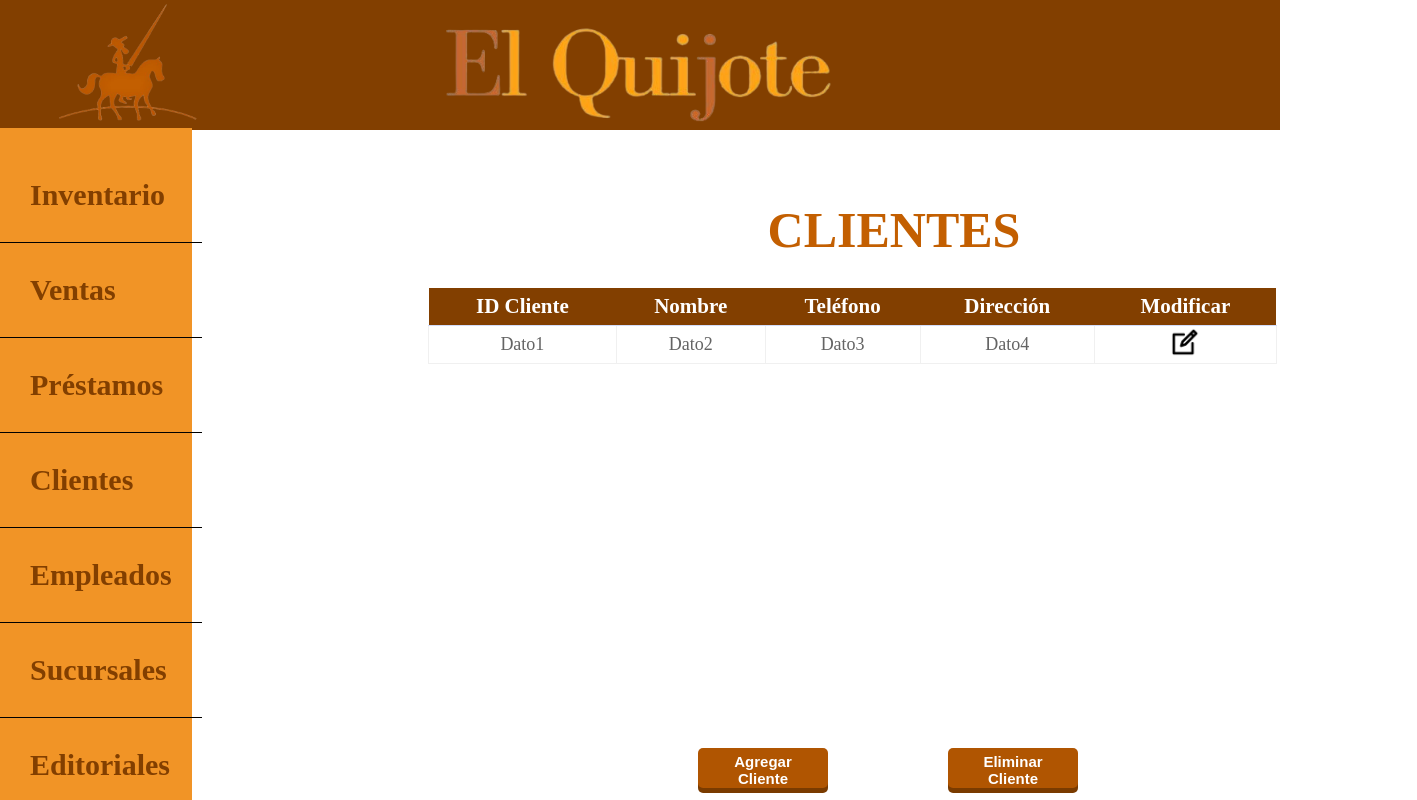
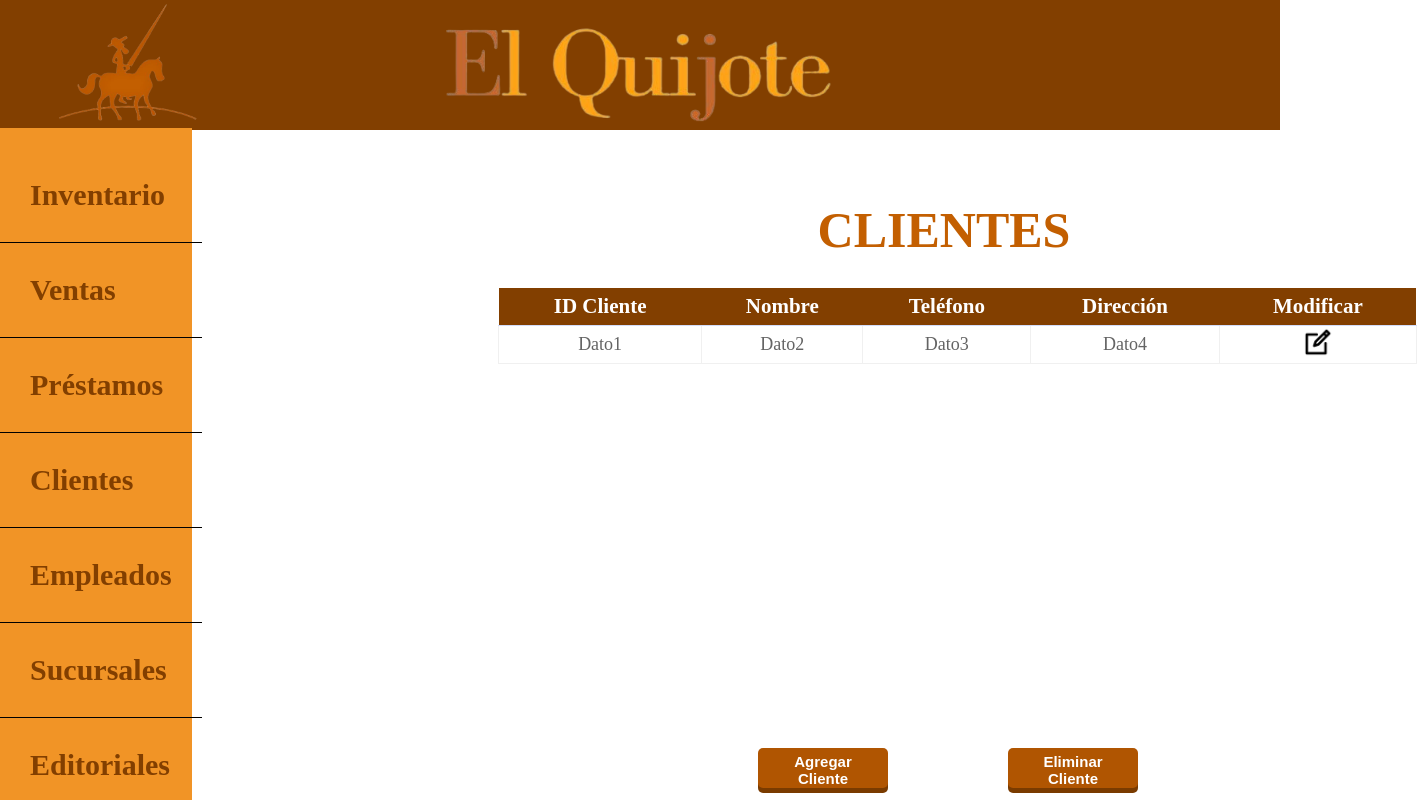
Before and after one commit to cuboalcub/front-Quijote, an Angular app: page /cliente in a window 1280 px wide. Shown: the top 800 px of the page, 1417 px wide, since content can reach past the window. Built offline with nearby package versions, Linux system fonts and the light colour scheme.

Commit message:
modificaciontablasv2

```diff
--- a/src/app/Clientes/cliente/cliente.component.css
+++ b/src/app/Clientes/cliente/cliente.component.css
@@ -8,7 +8,7 @@
     position: absolute;
     width: 612px;
     height: 164px;
-    left: 580px;
+    left: 630px;
     top: 50px;
     font-family: 'Amiri';
     font-style: normal;
@@ -19,10 +19,12 @@
 }
 
 .tabla-container {
+    max-height: 300px;
+    overflow-y: auto;
     width: 100%;
     justify-content: center;
     margin-top: 50px; /* Ajusta el margen superior */
-    padding-left: 420px;
+    padding-left: 490px;
     padding-top: 160px;
 }
 
@@ -125,8 +127,13 @@ footer {
 .botones-container{
     position: absolute;
     top: 750px;
-    left: 40px;
+    left: 100px;
 }
 .cliente-container{
     position: absolute;
 }
+
+thead{
+    position: sticky;
+    top: 0;
+}
--- a/src/app/Editorial/editoriales/editoriales.component.css
+++ b/src/app/Editorial/editoriales/editoriales.component.css
@@ -8,7 +8,7 @@
     position: absolute;
     width: 612px;
     height: 164px;
-    left: 580px;
+    left: 620px;
     top: 50px;
     font-family: 'Amiri';
     font-style: normal;
@@ -19,10 +19,12 @@
 }
 
 .tabla-container {
+    max-height: 300px;
+    overflow-y: auto;
     width: 100%;
     justify-content: center;
     margin-top: 50px; /* Ajusta el margen superior */
-    padding-left: 420px;
+    padding-left: 480px;
     padding-top: 160px;
 }
 
@@ -125,8 +127,13 @@ footer {
 .botones-container{
     position: absolute;
     top: 750px;
-    left: 40px;
+    left: 90px;
 }
 .editoriales-container{
     position: absolute;
 }
+
+thead{
+    position: sticky;
+    top: 0;
+}
--- a/src/app/Empleado/empleados/empleados.component.css
+++ b/src/app/Empleado/empleados/empleados.component.css
@@ -8,7 +8,7 @@
     position: absolute;
     width: 612px;
     height: 164px;
-    left: 580px;
+    left: 670px;
     top: 50px;
     font-family: 'Amiri';
     font-style: normal;
@@ -19,10 +19,12 @@
 }
 
 .tabla-container {
+    max-height: 300px;
+    overflow-y: auto;
     width: 100%;
     justify-content: center;
     margin-top: 50px; /* Ajusta el margen superior */
-    padding-left: 420px;
+    padding-left: 490px;
     padding-top: 160px;
 }
 
@@ -125,8 +127,13 @@ footer {
 .botones-container{
     position: absolute;
     top: 750px;
-    left: 40px;
+    left: 150px;
 }
 .empleados-container{
     position: absolute;
 }
+
+thead{
+    position: sticky;
+    top: 0;
+}
--- a/src/app/Genero/generos/generos.component.css
+++ b/src/app/Genero/generos/generos.component.css
@@ -8,7 +8,7 @@
     position: absolute;
     width: 612px;
     height: 164px;
-    left: 580px;
+    left: 630px;
     top: 50px;
     font-family: 'Amiri';
     font-style: normal;
@@ -19,10 +19,12 @@
 }
 
 .tabla-container {
+    max-height: 300px;
+    overflow-y: auto;
     width: 100%;
     justify-content: center;
     margin-top: 50px; /* Ajusta el margen superior */
-    padding-left: 500px;
+    padding-left: 540px;
     padding-top: 160px;
 }
 
@@ -125,8 +127,13 @@ footer {
 .botones-container{
     position: absolute;
     top: 750px;
-    left: 40px;
+    left: 90px;
 }
 .generos-container{
     position: absolute;
 }
+
+thead{
+    position: sticky;
+    top: 0;
+}
--- a/src/app/Sucursal/sucursale/sucursale.component.css
+++ b/src/app/Sucursal/sucursale/sucursale.component.css
@@ -8,7 +8,7 @@
     position: absolute;
     width: 612px;
     height: 164px;
-    left: 580px;
+    left: 630px;
     top: 50px;
     font-family: 'Amiri';
     font-style: normal;
@@ -19,10 +19,12 @@
 }
 
 .tabla-container {
+    max-height: 300px;
+    overflow-y: auto;
     width: 100%;
     justify-content: center;
     margin-top: 50px; /* Ajusta el margen superior */
-    padding-left: 420px;
+    padding-left: 460px;
     padding-top: 160px;
 }
 
@@ -125,8 +127,13 @@ footer {
 .botones-container{
     position: absolute;
     top: 750px;
-    left: 40px;
+    left: 100px;
 }
 .sucursales-container{
     position: absolute;
 }
+
+thead{
+    position: sticky;
+    top: 0;
+}
--- a/src/app/Venta/creacion-venta/creacion-venta.component.css
+++ b/src/app/Venta/creacion-venta/creacion-venta.component.css
@@ -2,7 +2,7 @@
     position: absolute;
     width: 512px;
     height: 164px;
-    left: 720px;
+    left: 790px;
     top: 80px;
     font-family: 'Amiri';
     font-style: normal;
@@ -137,6 +137,8 @@ footer {
 }
 
 .tabla {
+    max-height: 300px;
+    overflow-y: auto;
     width: 100%; /* Ancho de la tabla */
     max-width: 1300px; /* Ancho máximo de la tabla */
     margin-top: 20px; /* Margen superior */
@@ -163,6 +165,8 @@ footer {
 }
 
 .tabla-carrito {
+    max-height: 300px;
+    overflow-y: auto;
     width: 100%; /* Ancho de la tabla */
     max-width: 460px; /* Ancho máximo de la tabla */
     margin-top: 20px; /* Margen superior */
@@ -367,3 +371,8 @@ footer {
     left: 60%; /* Ajusta la posición horizontal */
     transform: translateX(-50%); /* Centra horizontalmente el botón */
 }
+
+thead{
+    position: sticky;
+    top: 0;
+}
```
